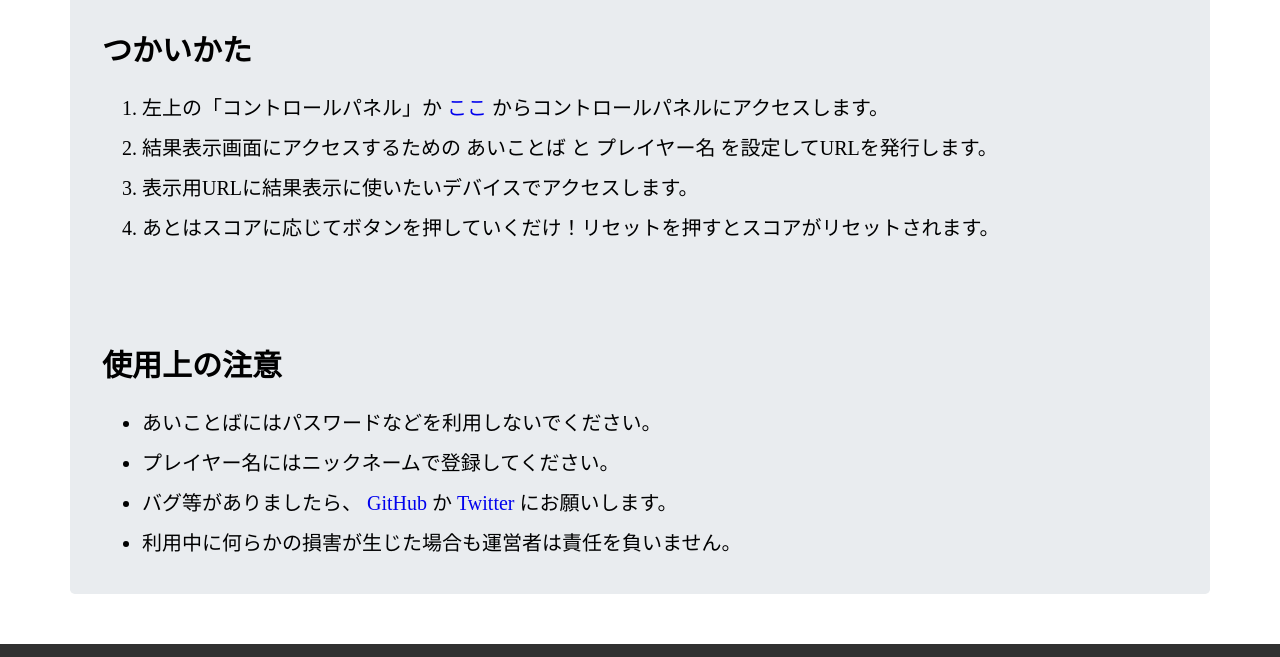
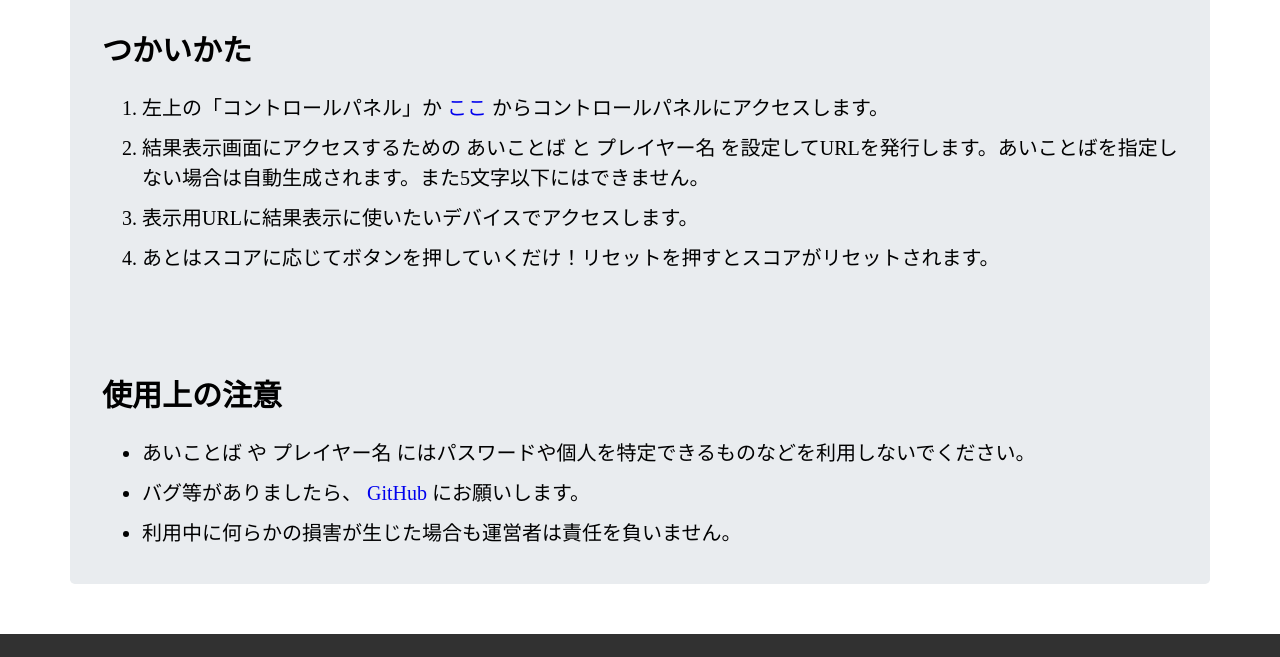
Before and after one commit to 0505Keitan/Scoreboard, a website: page index.html in a window 1280 px wide. Shown: the part 2292-2949 px from the top of the page. Drawn offline with Linux system fonts and the light colour scheme.

Commit message:
update : 説明

```diff
--- a/index.html
+++ b/index.html
@@ -31,15 +31,14 @@
 				<h2 class="description">つかいかた</h2>
 				<ol>
 					<li>左上の「コントロールパネル」か<a href="/control"> ここ </a>からコントロールパネルにアクセスします。</li>
-					<li>結果表示画面にアクセスするための あいことば と プレイヤー名 を設定してURLを発行します。</li>
+					<li>結果表示画面にアクセスするための あいことば と プレイヤー名 を設定してURLを発行します。あいことばを指定しない場合は自動生成されます。また5文字以下にはできません。</li>
 					<li>表示用URLに結果表示に使いたいデバイスでアクセスします。</li>
 					<li>あとはスコアに応じてボタンを押していくだけ！リセットを押すとスコアがリセットされます。</li>
 				</ol>
 				<h2 class="description">使用上の注意</h2>
 				<ul>
-					<li>あいことばにはパスワードなどを利用しないでください。</li>
-					<li>プレイヤー名にはニックネームで登録してください。</li>
-					<li>バグ等がありましたら、<a href="https://github.com/0505Keitan/Scoreboard"> GitHub </a>か<a href="https://twitter.com/0505Keitan"> Twitter </a>にお願いします。</li>
+					<li> あいことば や プレイヤー名 にはパスワードや個人を特定できるものなどを利用しないでください。</li>
+					<li>バグ等がありましたら、<a href="https://github.com/0505Keitan/Scoreboard"> GitHub </a>にお願いします。</li>
 					<li>利用中に何らかの損害が生じた場合も運営者は責任を負いません。</li>
 				</ul>
 			</div>
```
